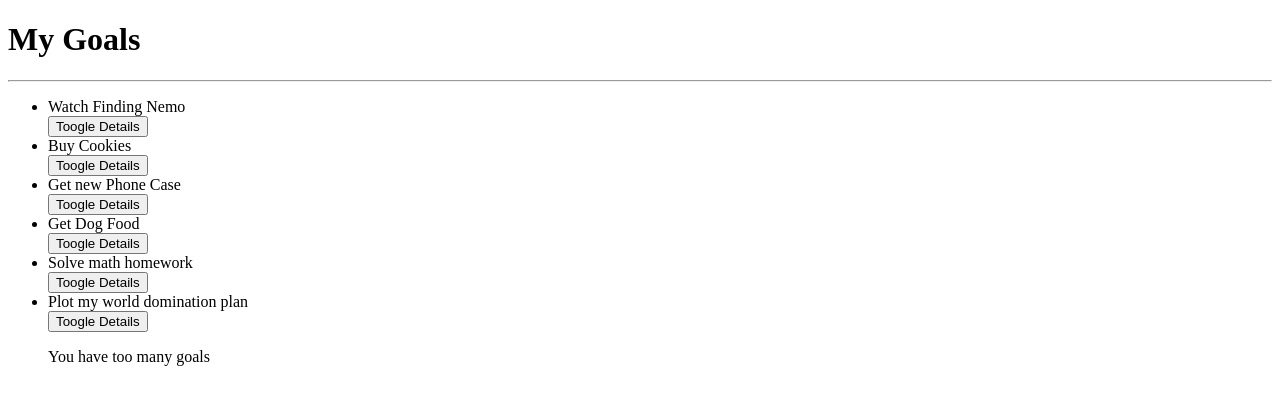
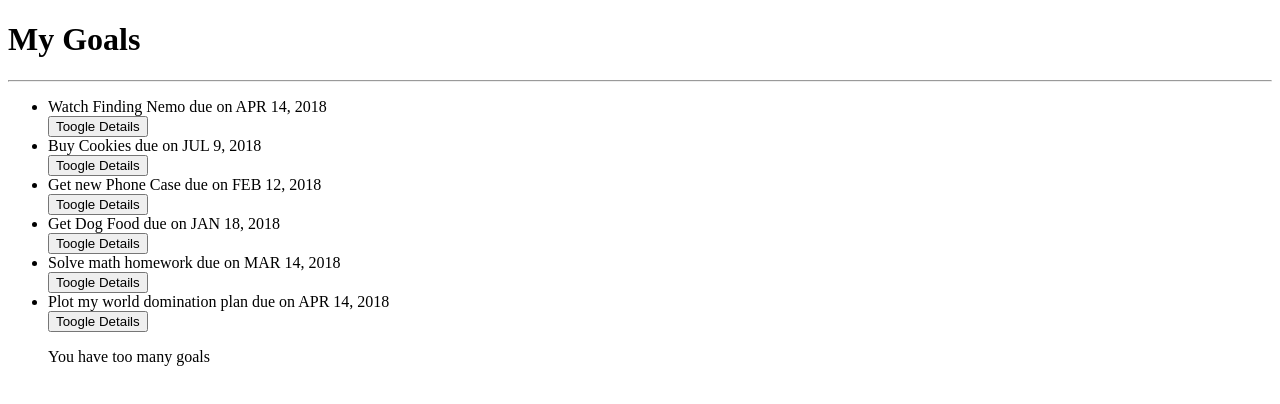
Before and after one commit to mbuthiya/Goals, an Angular app: page / in a window 1280 px wide. Shown: the top 404 px of the page. Built offline with nearby package versions, Linux system fonts and the light colour scheme.

Commit message:
Using Built in pipes

```diff
--- a/src/app/goal.ts
+++ b/src/app/goal.ts
@@ -1,6 +1,6 @@
 export class Goal {
 	public showDescription:boolean
-	constructor(public id:number, public name:string,public description:string){
+	constructor(public id:number, public name:string,public description:string,public completeDate:Date){
 		this.showDescription=false
 
 	}
--- a/src/app/goal/goal.component.html
+++ b/src/app/goal/goal.component.html
@@ -3,7 +3,8 @@
 
 <ul>
 	<div *ngFor='let goal of goals;let i = index'>
-		<li  id="{{i}}" appStrikethrough>{{goal.name}}</li>
+		<li  id="{{i}}" appStrikethrough>{{goal.name}} due on {{goal.completeDate|date|uppercase}}</li>
+
 		<button  (click)='toogleDetails(i)'>Toogle Details</button>
 
 		<app-goal-details *ngIf="goal.showDescription" [goal]='goal' (isComplete)= 'deleteGoal($event,i)'></app-goal-details>
--- a/src/app/goal/goal.component.ts
+++ b/src/app/goal/goal.component.ts
@@ -11,14 +11,15 @@
 export class GoalComponent implements OnInit {
 
 	status:string='None';
+	// April 14 2018 January = 0
 
 	goals = [
-		new Goal(1,'Watch Finding Nemo','Find an online version and watch merlin find his son'),
-		new Goal(2,'Buy Cookies','I have to buy cookies for the parrot'),
-		new Goal(3, 'Get new Phone Case','Diana has her birthday coming up soon'),
-		new Goal(4, 'Get Dog Food','Pupper likes expensive sancks'),
-		new Goal(5, 'Solve math homework','Damn Math'),
-		new Goal(6, 'Plot my world domination plan','Cause I am an evil overlord'),
+		new Goal(1,'Watch Finding Nemo','Find an online version and watch merlin find his son',new Date(2018,3,14) ),
+		new Goal(2,'Buy Cookies','I have to buy cookies for the parrot',new Date(2018,6,9) ),
+		new Goal(3, 'Get new Phone Case','Diana has her birthday coming up soon',new Date(2018,1,12) ),
+		new Goal(4, 'Get Dog Food','Pupper likes expensive sancks',new Date(2018,0,18) ),
+		new Goal(5, 'Solve math homework','Damn Math',new Date(2018,2,14) ),
+		new Goal(6, 'Plot my world domination plan','Cause I am an evil overlord',new Date(2018,3,14) ),
 
 	]
 
```
